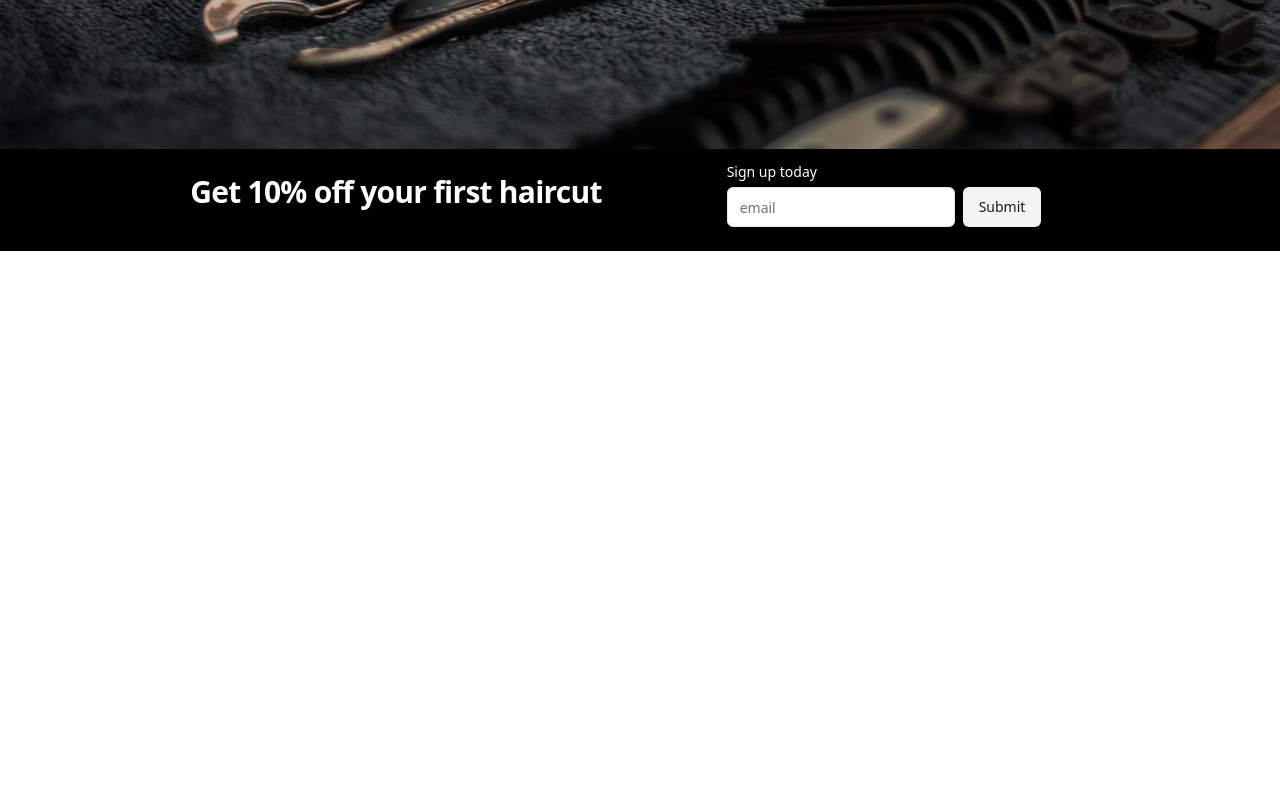
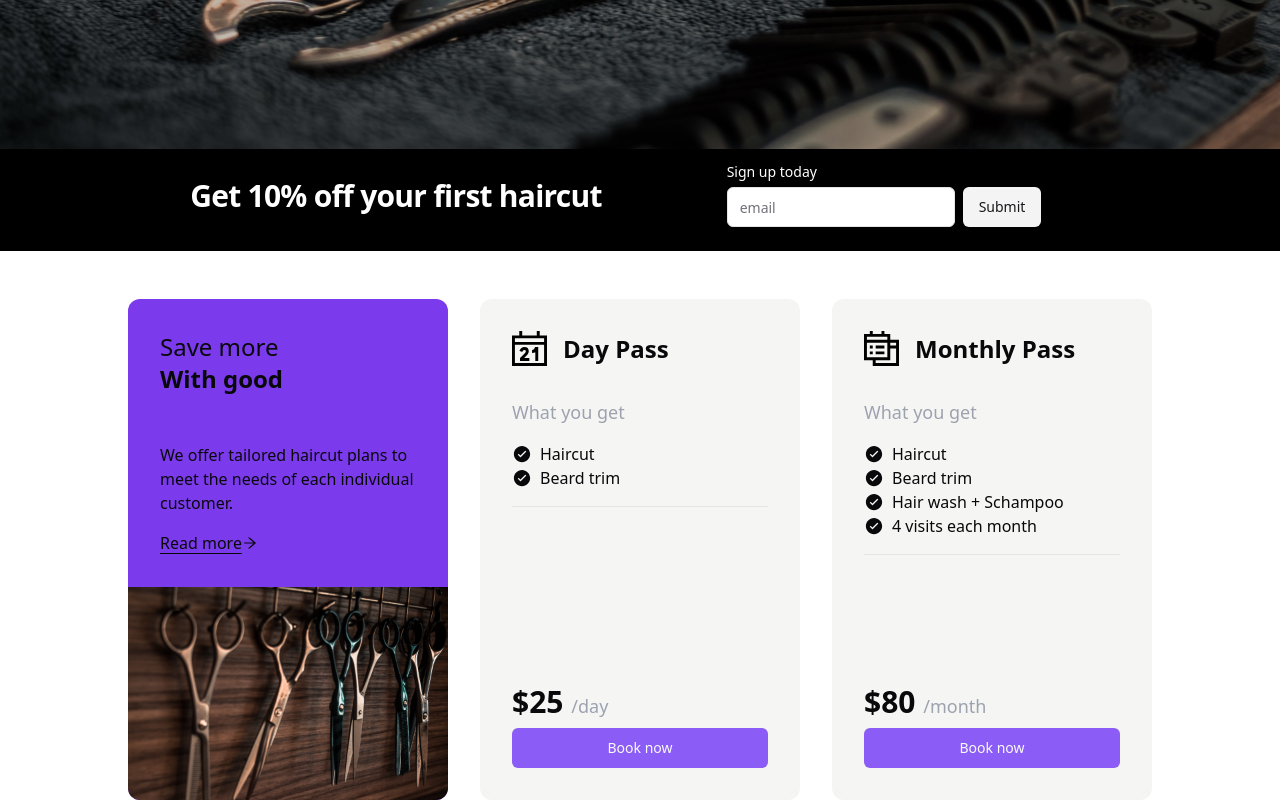
Before and after one commit to idohtml/Goofy-Fades, a React (Vite) app: page / in a window 1280 px wide. Shown: the part 647-1447 px from the top of the page. Before the commit the page ends 898 px from the top, so only its background shows below. Built offline with nearby package versions, Linux system fonts and the light colour scheme.

Commit message:
pricing layout added

```diff
--- a/package.json
+++ b/package.json
@@ -12,6 +12,7 @@
   "dependencies": {
     "@radix-ui/react-dropdown-menu": "^2.0.6",
     "@radix-ui/react-label": "^2.0.2",
+    "@radix-ui/react-separator": "^1.0.3",
     "@radix-ui/react-slot": "^1.0.2",
     "class-variance-authority": "^0.7.0",
     "clsx": "^2.0.0",
--- /dev/null
+++ b/src/components/layout/Pricing.tsx
@@ -0,0 +1,101 @@
+import Scissors from "@/assets/images/Scissors.jpg";
+import { Separator } from "@/components/ui/separator";
+import { Button } from "@/components/ui/button";
+import { AiOutlineArrowRight } from "react-icons/ai";
+import { GrSchedule, GrSchedules } from "react-icons/gr";
+import { IoIosCheckmarkCircle } from "react-icons/io";
+
+export default function Pricing() {
+  return (
+    <section className="max-w-5xl mx-auto md:mt-12">
+      <div className="grid grid-cols-1 md:grid-cols-3 md:gap-4 md:gap-8">
+        {/* Grid 1 */}
+        <div className="bg-violet-600 md:rounded-xl overflow-hidden">
+          <h2 className="flex flex-col p-4 md:p-8 mb-4 text-2xl">
+            <span>Save more</span>
+            <span className="font-bold">With good</span>
+          </h2>
+          <p className="flex-1 px-4 md:px-8">
+            We offer tailored haircut plans to meet the needs of each individual
+            customer.
+          </p>
+          <button className="flex items-center my-4 px-4 md:px-8 mb-8">
+            <a href="/Pricing" className="underline underline-offset-4">
+              Read more
+            </a>
+            <AiOutlineArrowRight />
+          </button>
+          <img
+            className="overflow-hidden"
+            src={Scissors}
+            alt="Image of Scissors"
+          />
+        </div>
+        {/* Grid 2 */}
+        <div className="p-4 md:p-8 bg-stone-100 md:rounded-xl flex flex-col">
+          <h2 className="flex items-center just gap-4 dark:text-black">
+            <span>
+              <GrSchedule size={35} />
+            </span>
+            <span className="text-2xl font-bold">Day Pass</span>
+          </h2>
+          <p className="mt-8 text-gray-400 text-lg">What you get</p>
+          <ul className="mt-4 dark:text-black">
+            <li className="flex items-center gap-2">
+              <IoIosCheckmarkCircle size={20} />
+              Haircut
+            </li>
+            <li className="flex items-center gap-2">
+              <IoIosCheckmarkCircle size={20} />
+              Beard trim
+            </li>
+          </ul>
+          <Separator className="mt-4" />
+          <p className="flex-1"></p>
+          <p className="mt-4 text-3xl font-bold dark:text-black">
+            $25 <span className="text-lg font-normal text-gray-400">/day</span>
+          </p>
+          <Button className="w-full mt-2 bg-violet-500 hover:bg-violet-600">
+            Book now
+          </Button>
+        </div>
+        {/* Grid 3 */}
+        <div className="p-4 md:p-8 bg-stone-100 md:rounded-xl flex flex-col">
+          <h2 className="flex items-center just gap-4 dark:text-black">
+            <span>
+              <GrSchedules size={35} />
+            </span>
+            <span className="text-2xl font-bold">Monthly Pass</span>
+          </h2>
+          <p className="mt-8 text-gray-400 text-lg">What you get</p>
+          <ul className="mt-4 dark:text-black">
+            <li className="flex items-center gap-2">
+              <IoIosCheckmarkCircle size={20} />
+              Haircut
+            </li>
+            <li className="flex items-center gap-2">
+              <IoIosCheckmarkCircle size={20} />
+              Beard trim
+            </li>
+            <li className="flex items-center gap-2">
+              <IoIosCheckmarkCircle size={20} />
+              Hair wash + Schampoo
+            </li>
+            <li className="flex items-center gap-2">
+              <IoIosCheckmarkCircle size={20} />4 visits each month
+            </li>
+          </ul>
+          <Separator className="mt-4" />
+          <p className="flex-1"></p>
+          <p className="mt-4 text-3xl font-bold dark:text-black">
+            $80{" "}
+            <span className="text-lg text-gray-400 font-normal">/month</span>
+          </p>
+          <Button className="w-full mt-2 bg-violet-500 hover:bg-violet-600">
+            Book now
+          </Button>
+        </div>
+      </div>
+    </section>
+  );
+}
--- a/src/components/layout/Subhero.tsx
+++ b/src/components/layout/Subhero.tsx
@@ -5,11 +5,11 @@ import H2 from "@/components/ui/TypographyH2";
 
 export default function Subhero() {
   return (
-    <section className="bg-black">
+    <section className="bg-black dark:bg-white">
       <div className="max-w-5xl mx-auto">
-        <div className="pt-4 grid grid-cols-1 md:grid-cols-2 place-items-center text-white p-6">
+        <div className="pt-4 grid grid-cols-1 md:grid-cols-2 place-items-center text-white dark:text-black p-6">
           <H2>Get 10% off your first haircut</H2>
-          <div className="flex flex-col gap-2 w-full md:w-auto">
+          <div className="flex flex-col md:items-left gap-2 w-full md:w-auto">
             <Label htmlFor="email">Sign up today</Label>
             <div className="flex md:items-center gap-2">
               <Input type="email" id="email" placeholder="email" />
--- a/src/components/ui/TypographyH2.tsx
+++ b/src/components/ui/TypographyH2.tsx
@@ -4,7 +4,7 @@ type Props = {
 
 export default function TypographyH2({ children }: Props) {
   return (
-    <h2 className="scroll-m-20 pb-2 text-3xl font-semibold tracking-tight transition-colors first:mt-0">
+    <h2 className="scroll-m-20 text-3xl font-semibold tracking-tight transition-colors first:mt-0">
       {children}
     </h2>
   );
--- /dev/null
+++ b/src/components/ui/separator.tsx
@@ -0,0 +1,29 @@
+import * as React from "react"
+import * as SeparatorPrimitive from "@radix-ui/react-separator"
+
+import { cn } from "@/lib/utils"
+
+const Separator = React.forwardRef<
+  React.ElementRef<typeof SeparatorPrimitive.Root>,
+  React.ComponentPropsWithoutRef<typeof SeparatorPrimitive.Root>
+>(
+  (
+    { className, orientation = "horizontal", decorative = true, ...props },
+    ref
+  ) => (
+    <SeparatorPrimitive.Root
+      ref={ref}
+      decorative={decorative}
+      orientation={orientation}
+      className={cn(
+        "shrink-0 bg-border",
+        orientation === "horizontal" ? "h-[1px] w-full" : "h-full w-[1px]",
+        className
+      )}
+      {...props}
+    />
+  )
+)
+Separator.displayName = SeparatorPrimitive.Root.displayName
+
+export { Separator }
--- a/src/routes/Home.tsx
+++ b/src/routes/Home.tsx
@@ -1,4 +1,5 @@
 import Hero from "@/components/layout/Hero";
+import Pricing from "@/components/layout/Pricing";
 import Subhero from "@/components/layout/Subhero";
 import { ThemeProvider } from "@/components/theme-provider";
 
@@ -7,6 +8,7 @@ function Home() {
     <ThemeProvider defaultTheme="system" storageKey="vite-ui-theme">
       <Hero />
       <Subhero />
+      <Pricing />
     </ThemeProvider>
   );
 }
```
Also changed, not shown: src/assets/images/Scissors.jpg (added), 1 other file (tests, documents, lock files or other folders).
